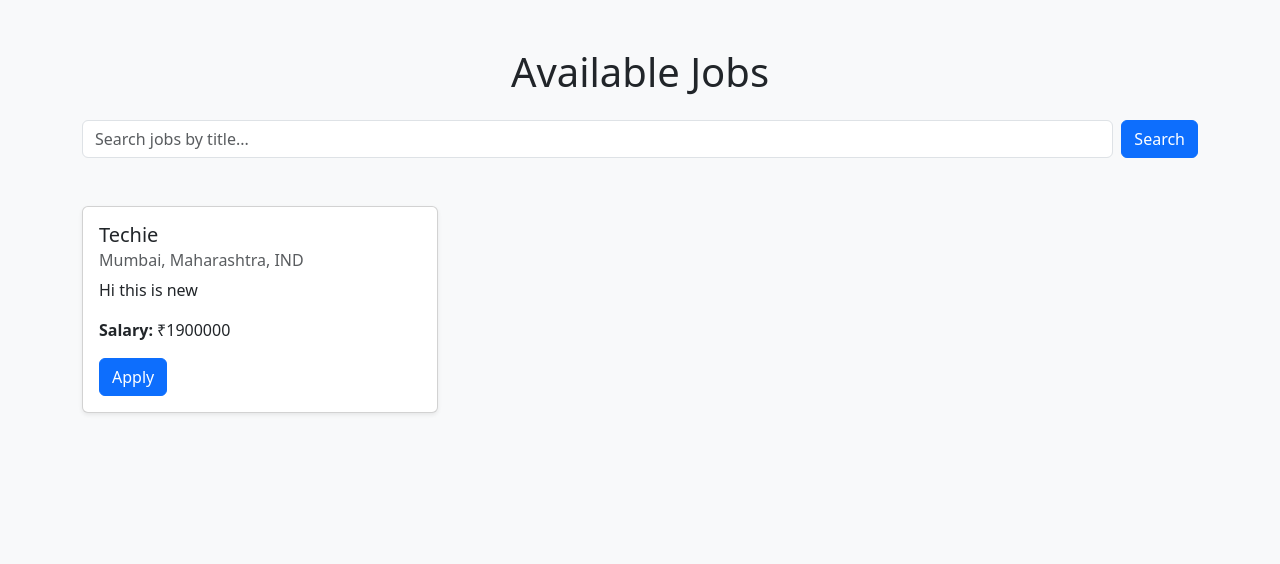
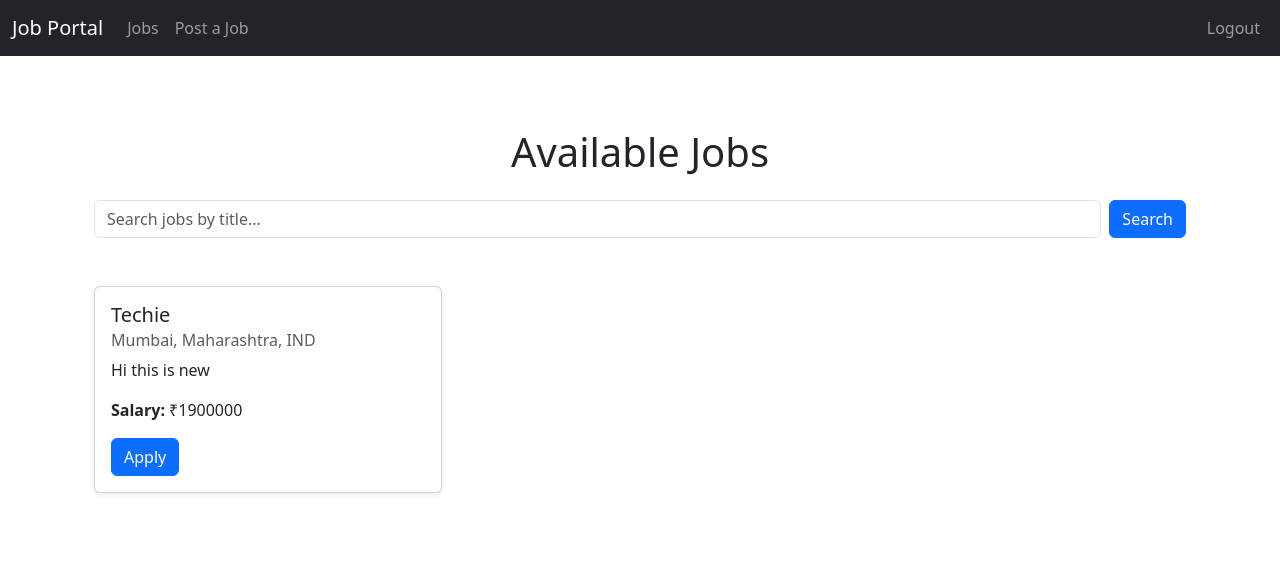
Before and after one commit to tikhandesanket/Job_Portal_Fiest, a Django app: page /jobs/job_list/ in a window 1280 px wide. Shown: the top 564 px of the page. Run offline with Django 4.2, Linux system fonts and the light colour scheme; a user stored in the database is signed in; data comes from the database, SQL or seed files in the repository; both versions use the stored data as it was after the commit.

Commit message:
added navbar for login and logout

```diff
--- a/accounts/templates/accounts/base.html
+++ b/accounts/templates/accounts/base.html
@@ -1,25 +1,53 @@
+<!-- templates/accounts/base.html -->
 <!DOCTYPE html>
 <html lang="en">
   <head>
     <meta charset="UTF-8" />
-    <meta name="viewport" content="width=device-width, initial-scale=1.0" />
-    <title>JobPortalFiesta</title>
+    <title>Job Portal Fiesta</title>
     <link
-      href="https://cdn.jsdelivr.net/npm/bootstrap@5.3.0-alpha1/dist/css/bootstrap.min.css"
+      href="https://cdn.jsdelivr.net/npm/bootstrap@5.3.3/dist/css/bootstrap.min.css"
       rel="stylesheet"
     />
   </head>
   <body>
-    <nav class="navbar navbar-expand-lg navbar-dark bg-primary">
-      <div class="container">
-        <a class="navbar-brand" href="#">Job Portal Fiesta</a>
+    <nav class="navbar navbar-expand-lg navbar-dark bg-dark mb-4">
+      <div class="container-fluid">
+        <a class="navbar-brand" href="{% url 'job_list' %}">Job Portal</a>
+        <button
+          class="navbar-toggler"
+          type="button"
+          data-bs-toggle="collapse"
+          data-bs-target="#navbarNav"
+        >
+          <span class="navbar-toggler-icon"></span>
+        </button>
+
+        <div class="collapse navbar-collapse" id="navbarNav">
+          <ul class="navbar-nav me-auto">
+            <li class="nav-item">
+              <a class="nav-link" href="{% url 'job_list' %}">Jobs</a>
+            </li>
+            <li class="nav-item">
+              <a class="nav-link" href="{% url 'job_create' %}">Post a Job</a>
+            </li>
+          </ul>
+          <ul class="navbar-nav">
+            {% if user.is_authenticated %}
+            <li class="nav-item">
+              <a class="nav-link" href="{% url 'logout' %}">Logout</a>
+            </li>
+            {% else %}
+            <li class="nav-item">
+              <a class="nav-link" href="{% url 'login' %}">Login</a>
+            </li>
+            {% endif %}
+          </ul>
+        </div>
       </div>
     </nav>
 
-    <div class="container mt-4">{% block content %}{% endblock %}</div>
+    <div class="container">{% block content %} {% endblock %}</div>
 
-    <footer class="bg-light text-center py-3 mt-5">
-      <p class="mb-0">© 2025 JobPortalFiesta</p>
-    </footer>
+    <script src="https://cdn.jsdelivr.net/npm/bootstrap@5.3.3/dist/js/bootstrap.bundle.min.js"></script>
   </body>
 </html>
--- a/accounts/urls.py
+++ b/accounts/urls.py
@@ -5,7 +5,7 @@ from . import views
 urlpatterns = [
     path('', views.login_view, name='login'),
     path('register/', views.register_view, name='register'),
-    path('logout/', auth_views.LogoutView.as_view(), name='logout'),  # Using auth_views for logout
+    path('logout/', auth_views.LogoutView.as_view(next_page='login'), name='logout'),  # Using auth_views for logout
     path('home/', views.home_view, name='home'),
     path('redirect-dashboard/', views.redirect_dashboard, name='redirect_dashboard'),
     path('admin-dashboard/', views.admin_dashboard, name='admin_dashboard'),  # define view
--- a/jobs/templates/jobs/job_list.html
+++ b/jobs/templates/jobs/job_list.html
@@ -1,14 +1,4 @@
-<!DOCTYPE html>
-<html lang="en">
-  <head>
-    <meta charset="UTF-8" />
-    <title>Job List</title>
-    <link
-      href="https://cdn.jsdelivr.net/npm/bootstrap@5.3.0/dist/css/bootstrap.min.css"
-      rel="stylesheet"
-    />
-  </head>
-  <body class="bg-light">
+{% extends "accounts/base.html" %} {% block content %}
 <div class="container py-5">
   <h1 class="mb-4 text-center">Available Jobs</h1>
 
@@ -26,7 +16,6 @@
 
   <!-- Job List -->
   <div class="row">
-        <!-- Add an "Apply" button for each job -->
     {% for job in jobs %}
     <div class="col-md-6 col-lg-4 mb-4">
       <div class="card shadow-sm h-100">
@@ -34,11 +23,8 @@
           <h5 class="card-title">{{ job.title }}</h5>
           <h6 class="card-subtitle mb-2 text-muted">{{ job.location }}</h6>
           <p class="card-text">{{ job.description }}</p>
-              <p class="card-text">
-                <strong>Salary:</strong> ₹{{ job.salary }}
-              </p>
+          <p class="card-text"><strong>Salary:</strong> ₹{{ job.salary }}</p>
 
-              <!-- Apply Button -->
           <a href="#" class="btn btn-primary">Apply</a>
         </div>
       </div>
@@ -46,7 +32,4 @@
     {% endfor %}
   </div>
 </div>
-
-    <script src="https://cdn.jsdelivr.net/npm/bootstrap@5.3.0/dist/js/bootstrap.bundle.min.js"></script>
-  </body>
-</html>
+{% endblock %}
```
Also changed, not shown: jobs/templates/jobs/job_create.html (+1 -18 lines), db.sqlite3. Lines whose indentation alone changed are shown as unchanged.
